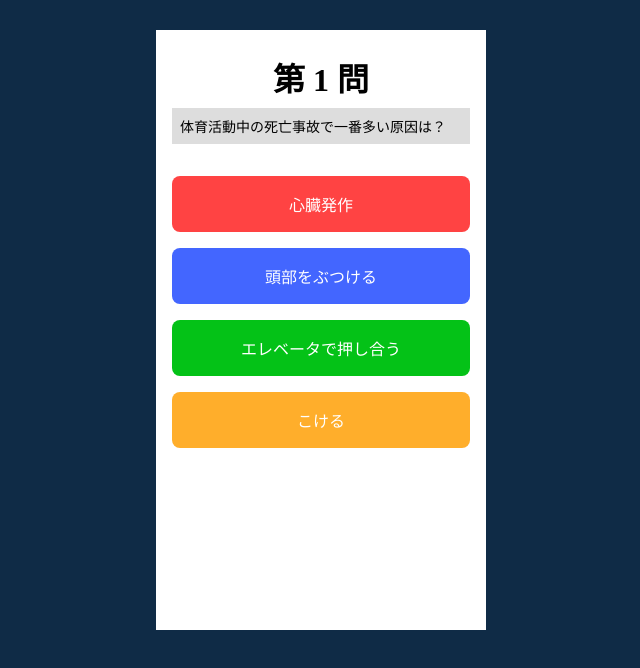
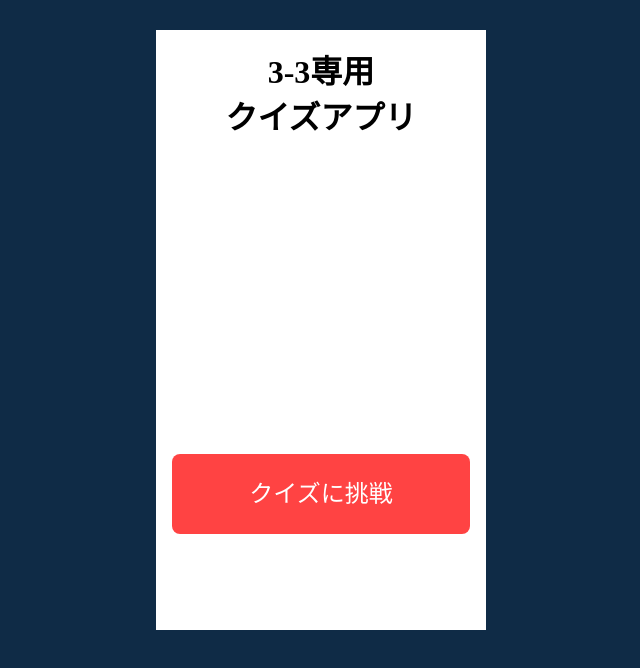
Before and after one commit to urassh/QuizApp3-3, a React (Create React App) app: page /answer in a window 1280 px wide. Shown: the top 668 px of the page, without its empty margins (319-959 px from the left). Built offline with nearby package versions, Linux system fonts and the light colour scheme; the HTML template or start-up script is replaced by a standard one.

Commit message:
デプロイ準備

```diff
--- a/package.json
+++ b/package.json
@@ -18,7 +18,7 @@
   },
   "scripts": {
     "start": "react-scripts start",
-    "build": "react-scripts build",
+    "build": "cross-env PUBLIC_URL=/QuizApp3-3 react-scripts build",
     "test": "react-scripts test",
     "eject": "react-scripts eject"
   },
@@ -39,5 +39,8 @@
       "last 1 firefox version",
       "last 1 safari version"
     ]
+  },
+  "devDependencies": {
+    "cross-env": "^7.0.3"
   }
 }
--- a/src/App.jsx
+++ b/src/App.jsx
@@ -10,16 +10,16 @@ const App = () => {
     <BrowserRouter>
       <QuizContainer>
         <Switch>
-          <Route exact path="/">
+          <Route path={`${process.env.PUBLIC_URL}/`}>
             <Top />
           </Route>
-          <Route exact path="/answer">
+          <Route path={`${process.env.PUBLIC_URL}/answer`}>
             <Answer />
           </Route>
-          <Route exact path="/result">
+          <Route path={`${process.env.PUBLIC_URL}/result`}>
             <Result />
           </Route>
-          <Route  exact path="/final">
+          <Route  path={`${process.env.PUBLIC_URL}/final`}>
             <FinalView />
           </Route>
         </Switch>
```
Also changed, not shown: 1 other file (tests, documents, lock files or other folders).
